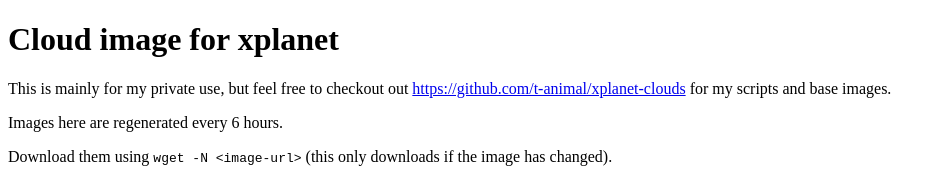
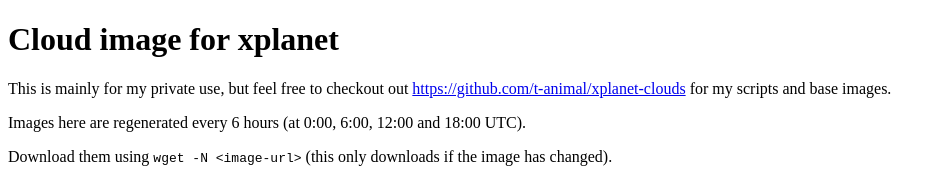
Before and after one commit to t-animal/xplanet-clouds, a plain HTML site: page index.html in a window 1280 px wide. Shown: the top 183 px of the page, without its empty margins (0-946 px from the left). Drawn offline with Linux system fonts and the light colour scheme.

Commit message:
Clarify when images are generated

```diff
--- a/index.html
+++ b/index.html
@@ -11,7 +11,7 @@
 	<a href="https://github.com/t-animal/xplanet-clouds">https://github.com/t-animal/xplanet-clouds</a>
 	for my scripts and base images.</p>
 
-	<p>Images here are regenerated every 6 hours.</p>
+	<p>Images here are regenerated every 6 hours (at 0:00, 6:00, 12:00 and 18:00 UTC).</p>
 
 	<p>Download them using <code>wget -N &lt;image-url></code> (this only downloads if the image has changed).
 
```
